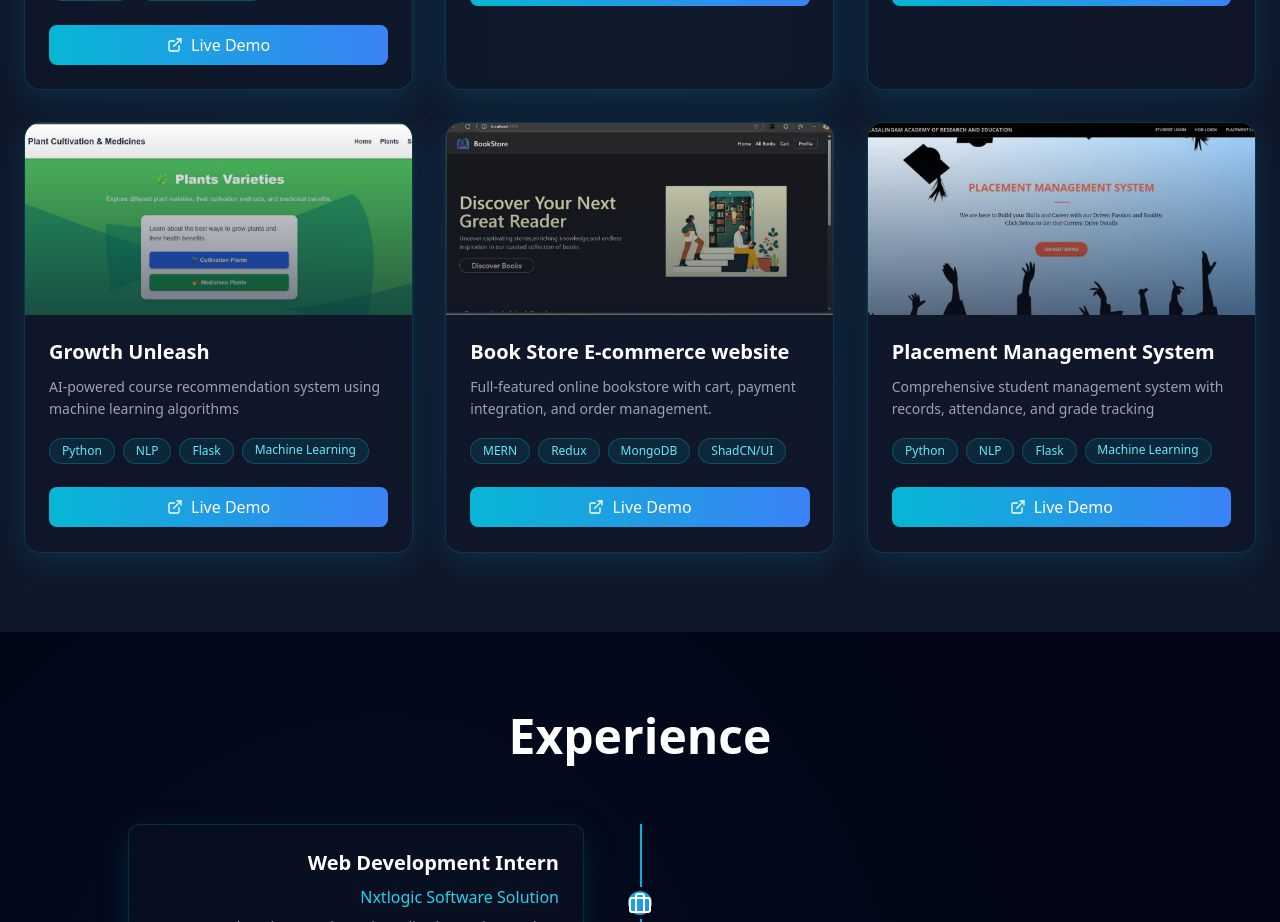
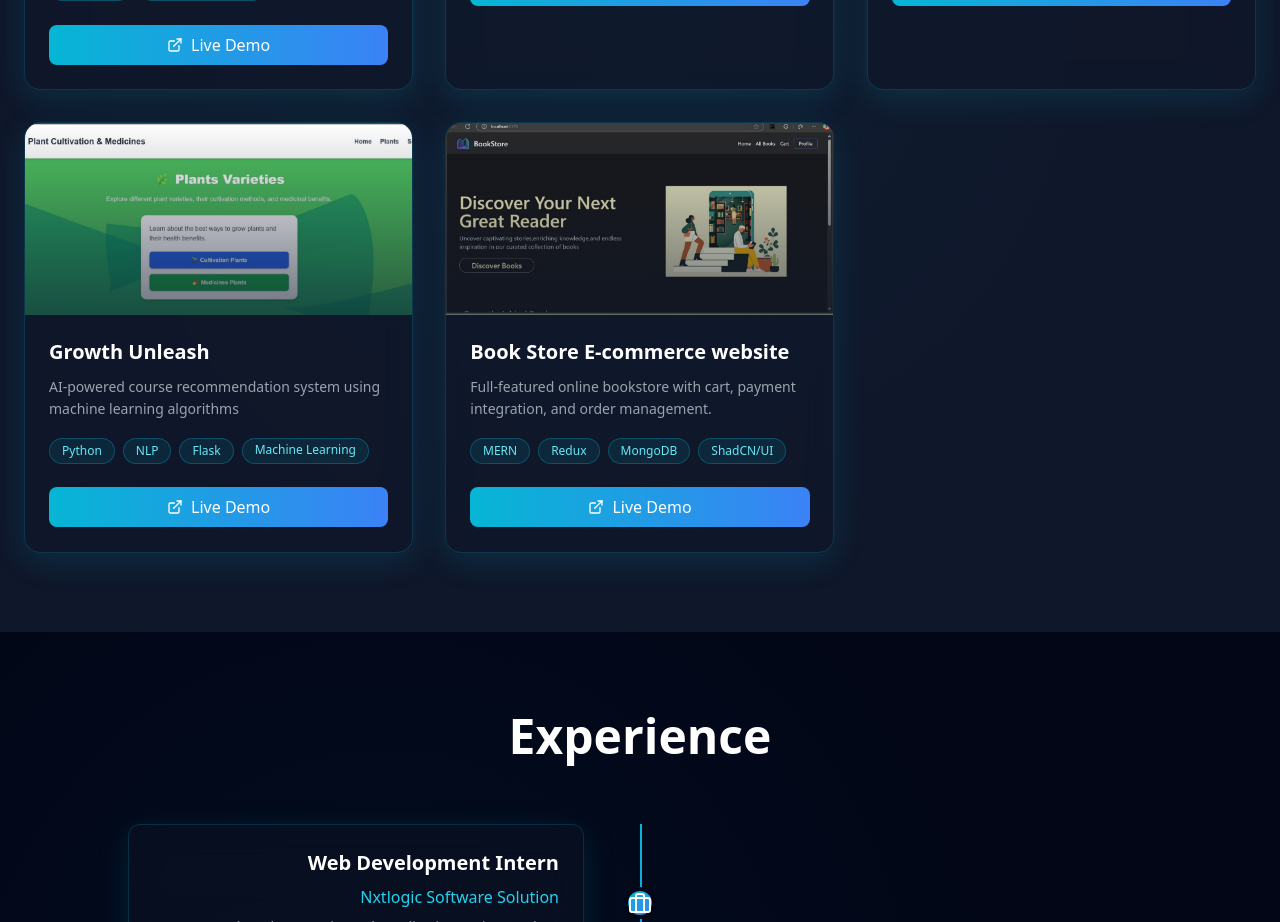
Before and after one commit to Vijayan1606/Miruthula-Portfolio, a React (Vite) app: page / in a window 1280 px wide. Shown: the part 2460-3382 px from the top of the page. Built offline with nearby package versions, Linux system fonts and the light colour scheme.

Commit message:
Remove Placement Management System project
Removed Placement Management System project from the list.

```diff
--- a/src/components/Projects.tsx
+++ b/src/components/Projects.tsx
@@ -4,7 +4,6 @@ import moodify from '../assets/mod.jpeg';
 import realstate from '../assets/loc.jpeg';
 import bookstore from '../assets/book.jpeg';
 import growth from '../assets/growth.jpeg';
-import placement from '../assets/place.jpeg';
 
 interface Project {
   title: string;
@@ -67,16 +66,6 @@ const projects: Project[] = [
     liveUrl: "https://techmintofficial.netlify.app/",
     githubUrl: "",
     image: bookstore,
-  },
-
-  {
-    title: "Placement Management System",
-    description:
-      "Comprehensive student management system with records, attendance, and grade tracking",
-    tech: ["Python", "NLP", "Flask", "Machine Learning"],
-    liveUrl: "https://techmintofficial.netlify.app/",
-    githubUrl: "",
-    image: placement,
   },
 ];
 
```
